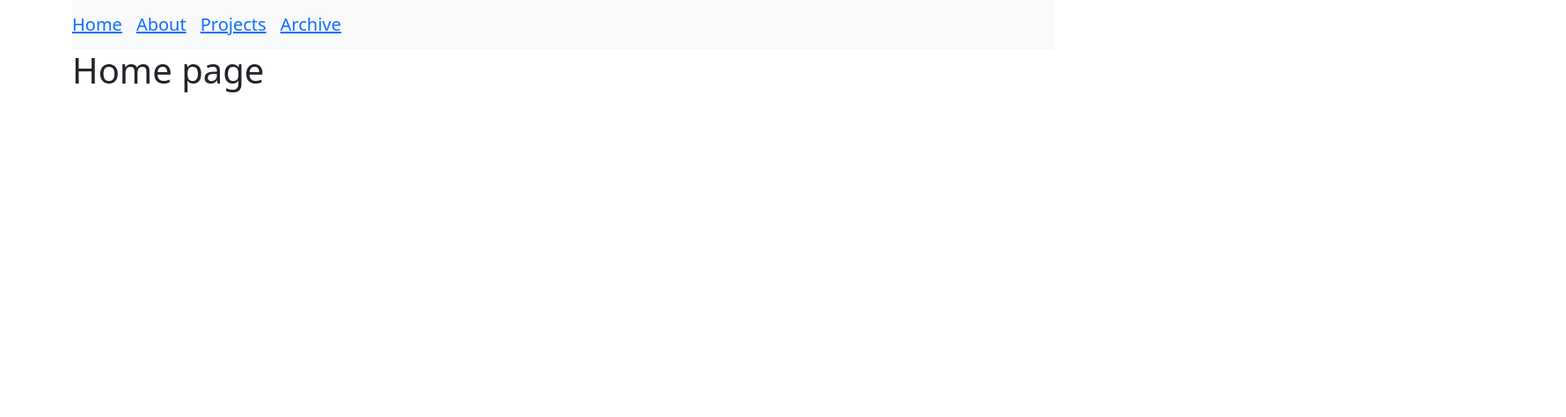
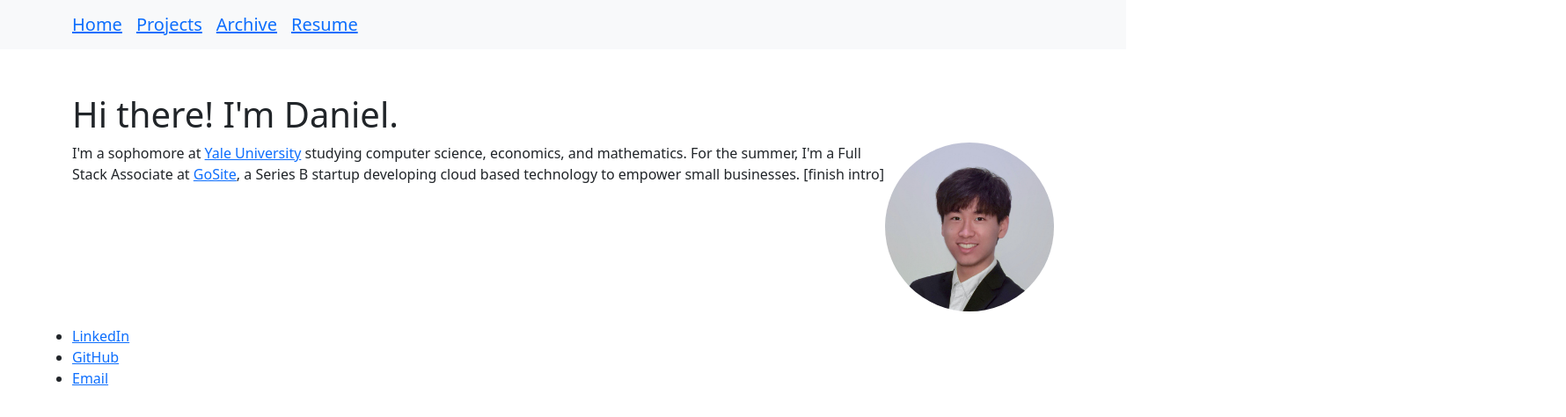
Before and after one commit to danielkimcs/danielkimcs.github.io, a React (Create React App) app: page / in a window 1280 px wide. Shown: the top 474 px of the page at 88% size, 1780 px wide, since content can reach past the window. Built offline with nearby package versions, Linux system fonts and the light colour scheme.

Commit message:
Started home page

```diff
--- a/public/index.html
+++ b/public/index.html
@@ -7,7 +7,7 @@
     <meta name="theme-color" content="#000000" />
     <meta
       name="description"
-      content="Web site created using create-react-app"
+      content="Personal website of Daniel Kim"
     />
     <link rel="apple-touch-icon" href="%PUBLIC_URL%/logo192.png" />
     <!--
@@ -24,7 +24,7 @@
       work correctly both with client-side routing and a non-root public URL.
       Learn how to configure a non-root public URL by running `npm run build`.
     -->
-    <title>React App</title>
+    <title>Daniel Kim</title>
   </head>
   <body>
     <noscript>You need to enable JavaScript to run this app.</noscript>
--- a/src/App.js
+++ b/src/App.js
@@ -8,8 +8,8 @@ import Navigation from "./shared/components/navbar";
 function App() {
   return (
     <Router>
+      <Navigation />
       <div className="main-div container">
-        <Navigation />
         <AppContext.Provider>
                 <Routes />
         </AppContext.Provider>
--- a/src/components/about/about.js
+++ b/src/components/about/about.js
@@ -4,7 +4,7 @@ import './about.scss';
 export const About = () => {
     return (
         <React.Fragment>
-            <h1>About page</h1>
+            <h1>About</h1>
         </React.Fragment>
     )
 }
--- a/src/components/archive/archive.js
+++ b/src/components/archive/archive.js
@@ -4,7 +4,7 @@ import './archive.scss';
 export const Archive = () => {
     return (
         <React.Fragment>
-            <h1>Archive page</h1>
+            <h1>Archive</h1>
         </React.Fragment>
     )
 }
--- a/src/components/home/home.js
+++ b/src/components/home/home.js
@@ -4,7 +4,23 @@ import './home.scss';
 export const Home = () => {
     return (
         <div className="home-container">
-            <h1>Home page</h1>
+            <h1>Hi there! I'm Daniel.</h1>
+
+            <div className="row">
+                <p>
+                    <img className="avatar" src="/me.jpg" alt="A picture of me"/>
+                    I'm a sophomore at <a href="https://www.yale.edu/">Yale University</a> studying computer science, economics, and mathematics. For the summer, I'm a Full Stack Associate at <a href="https://www.gosite.com/">GoSite</a>, a Series B startup developing cloud based technology to empower small businesses. [finish intro]
+                </p>
+            </div>
+
+            {/* FOOTER: SOCIAL AND COPYRIGHT */}
+            <div className="row">
+                <ul>
+                    <li><a href="https://www.linkedin.com/in/danielkim119/">LinkedIn</a></li>
+                    <li><a href="https://github.com/danielkimcs">GitHub</a></li>
+                    <li><a href="mailto:dan.kim@yale.edu">Email</a></li>
+                </ul>
+            </div>
         </div>
     )
 }
--- a/src/components/home/home.scss
+++ b/src/components/home/home.scss
@@ -1,3 +1,7 @@
 .home-container {
-
+    .avatar {
+        max-width: 12em;
+        border-radius: 50%;
+        float: right;
+    }
 }
--- a/src/components/projects/projects.js
+++ b/src/components/projects/projects.js
@@ -3,8 +3,8 @@ import './projects.scss';
 
 export const Projects = () => {
     return (
-        <React.Fragment>
-            <h1>Projects page</h1>
-        </React.Fragment>
+        <div className="projects-container">
+            <h1>Projects</h1>
+        </div>
     )
 }
--- a/src/routes.js
+++ b/src/routes.js
@@ -9,7 +9,6 @@ import Archive from './components/archive';
 
 const routes = [
     { path: '/', name: "Home", Component: Home },
-    { path: '/about', name: "About", Component: About },
     { path: '/archive', name: "Archive", Component: Archive },
     { path: '/projects', name: "Projects", Component: Projects },
 ]
@@ -26,11 +25,13 @@ export default function Routes() {
                 classNames="anim-page"
                 unmountOnExit>
                 <div className="anim-page">
-                    <Switch location={location}>
-                        {routes.map(({ path, Component }) => (
-                            <Route key={path} exact path={path} component={Component} />
-                        ))}
-                    </Switch>
+                    <div className="anim-page-inner container">
+                        <Switch location={location}>
+                            {routes.map(({ path, Component }) => (
+                                <Route key={path} exact path={path} component={Component} />
+                                ))}
+                        </Switch>
+                    </div>
                 </div>
             </CSSTransition >
         </TransitionGroup>
--- a/src/shared/components/navbar/navbar.js
+++ b/src/shared/components/navbar/navbar.js
@@ -1,12 +1,12 @@
 import React from 'react';
 
-import { Nav, Navbar } from "react-bootstrap";
+import { Nav, Navbar, Container } from "react-bootstrap";
 import { NavLink } from "react-router-dom";
 
 export const Navigation = () => {
     return (
         <Navbar bg="light" expand="lg">
-            {/* <Navbar.Brand href="/">Daniel Kim</Navbar.Brand> */}
+            <Container>
                 <Navbar.Toggle aria-controls="basic-navbar-nav" />
                 <Navbar.Collapse id="basic-navbar-nav">
                     <Nav className="mr-auto">
@@ -14,16 +14,17 @@ export const Navigation = () => {
                             <NavLink to="/">Home</NavLink>
                         </Navbar.Brand>
                         <Navbar.Brand>
-                        <NavLink to="/about">About</NavLink>
-                    </Navbar.Brand>
-                    <Navbar.Brand>
                             <NavLink to="/projects">Projects</NavLink>
                         </Navbar.Brand>
                         <Navbar.Brand>
                             <NavLink to="/archive">Archive</NavLink>
                         </Navbar.Brand>
+                        <Navbar.Brand>
+                            <NavLink to="#">Resume</NavLink>
+                        </Navbar.Brand>
                     </Nav>
                 </Navbar.Collapse>
+            </Container>
         </Navbar>
     )
 }
--- a/src/styles/styles.scss
+++ b/src/styles/styles.scss
@@ -1,9 +1,17 @@
 .main-div {
-    margin: auto;
+    padding-top: 50px;
+    position: relative;
 }
 
 .anim-page {
     position: absolute;
+    left: 50%;
+    width: 100%;
+}
+
+.anim-page-inner {
+    position: relative;
+    left: -50%;
 }
 
 /* Routing animation */
```
Also changed, not shown: public/me.jpg (added), 1 other file (tests, documents, lock files or other folders). Lines whose indentation alone changed are shown as unchanged.
